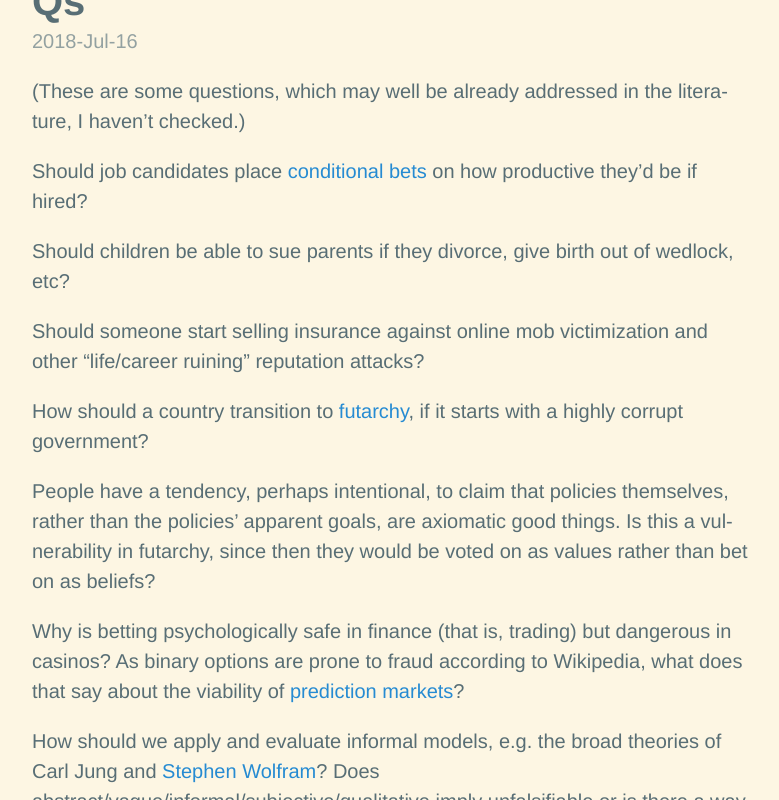
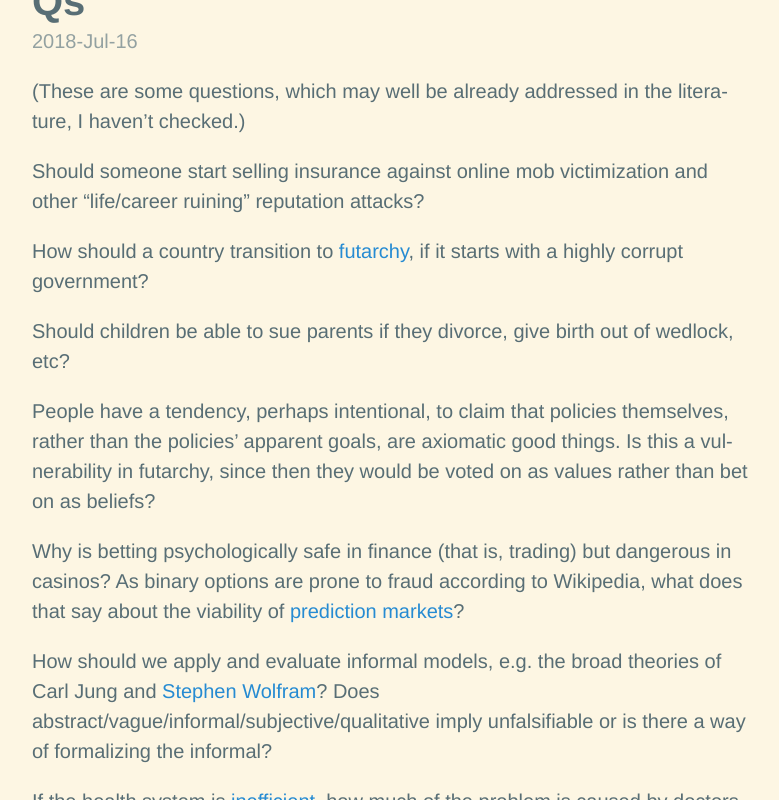
Before and after one commit to amacfie/amacfie.github.io, a Jekyll site: the page built from _posts/2018-07-16-qs.md, in a window 1280 px wide and 900 px high, scrolled down 371 px, cut to the strip 100-900 px from the top of the window. Shown: the whole strip, without its empty margins (248-1027 px from the left). Built offline with Jekyll 4.4.1, drawn with Linux system fonts in a browser that asks for light colours; nearby versions of some CDN libraries; formulas are drawn with MathJax 3; comment, search, counter and statistics services are not loaded; part of the change alters nothing that is shown.

Commit message:
Answer Q

```diff
--- a/_posts/2018-07-16-qs.md
+++ b/_posts/2018-07-16-qs.md
@@ -6,22 +6,27 @@ title: "Qs"
 (These are some questions, which may well be already addressed in the
 literature, I haven't checked.)
 
+<!--
 Should job candidates place [conditional
 bets](http://mason.gmu.edu/~rhanson/dumpceo.html) on how productive they’d be
 if hired?
+-->
 <!--
 Should other people who know the candidate or company be able to bet too?
 redundant
 -->
-
-Should children be able to sue parents if they divorce, give birth out of
-wedlock, etc?
+<!-- answered
+https://www.overcomingbias.com/2022/05/new-hire-prediction-markets.html
+-->
 
 Should someone start selling insurance against online mob victimization and
 other “life/career ruining” reputation attacks?
 
 How should a country transition to [futarchy](http://mason.gmu.edu/~rhanson/futarchy.html),
 if it starts with a highly corrupt government?
+
+Should children be able to sue parents if they divorce, give birth out of
+wedlock, etc?
 
 People have a tendency, perhaps intentional, to claim that policies themselves,
 rather than the policies’ apparent goals, are axiomatic good things.
```
